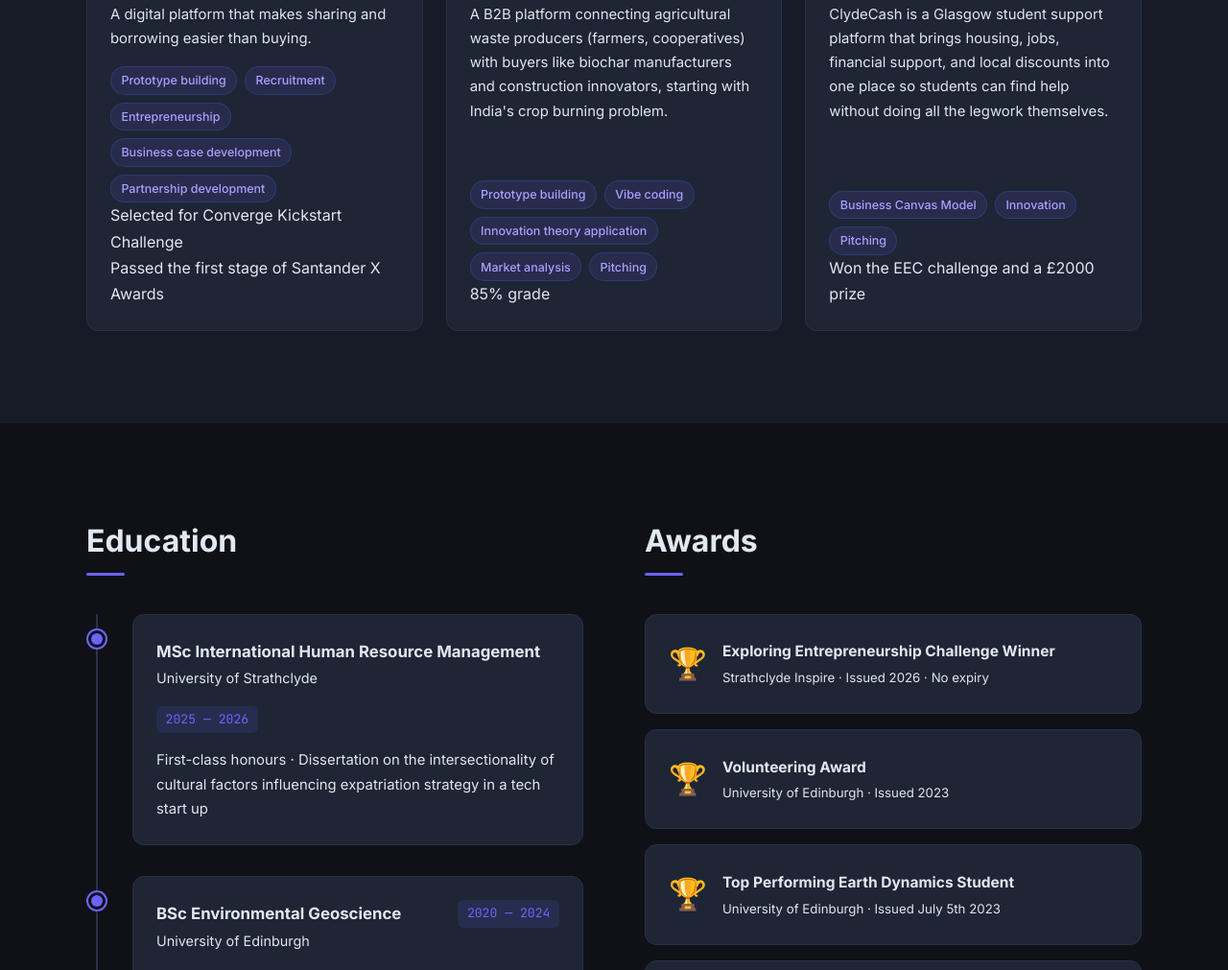
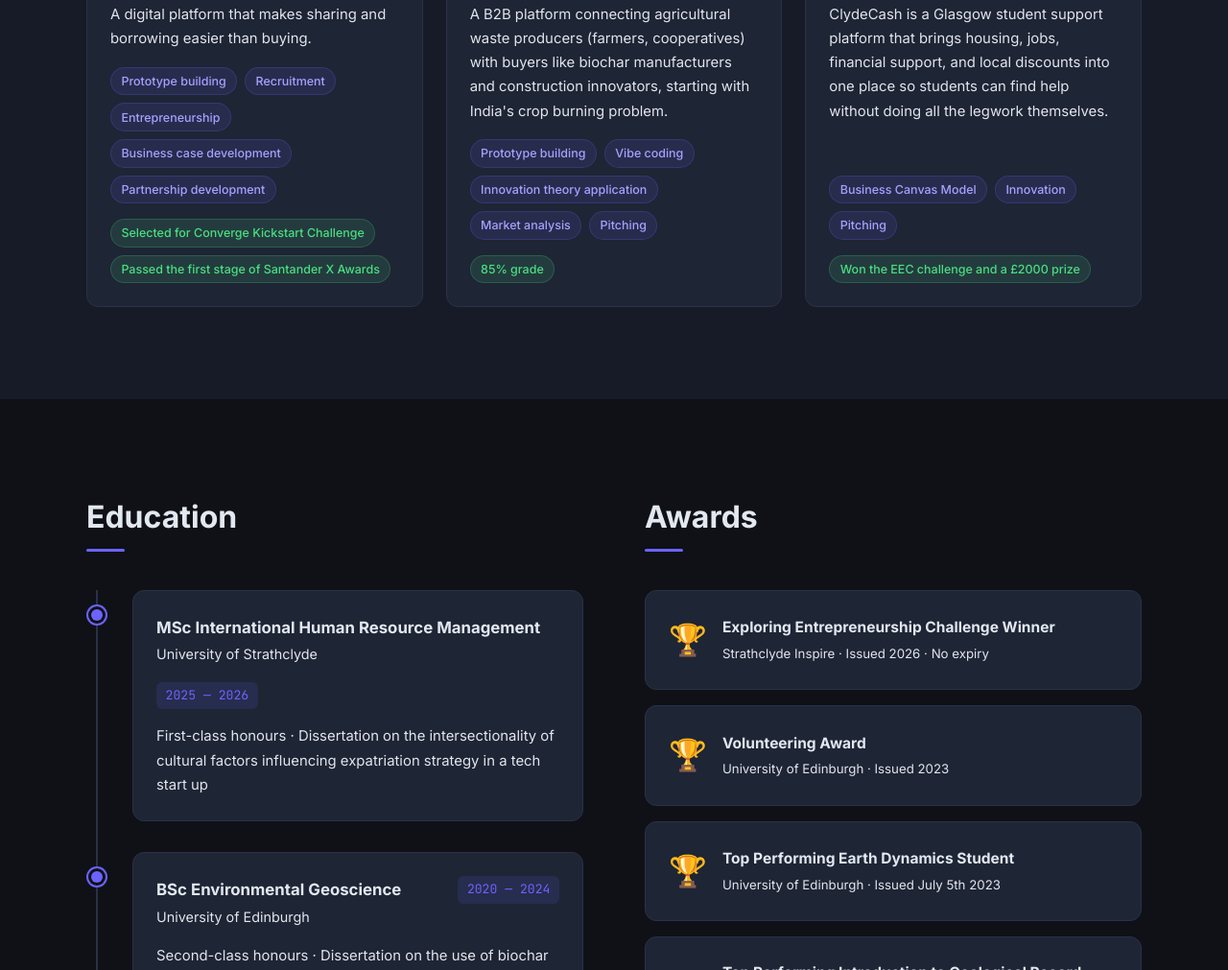
Before and after one commit to gvrlv1931-pixel/Experiments, a website: page index.html in a window 1280 px wide. Shown: the part 3596-4607 px from the top of the page at 96% size. Drawn offline with Linux system fonts and the light colour scheme.

Commit message:
Add achievement styles to style.css
Add styles for achievement list and achievement items.

```diff
--- a/style.css
+++ b/style.css
@@ -138,6 +138,25 @@ button { cursor: pointer; border: none; background: none; font: inherit; }
   padding: 0.2rem 0.65rem;
   border-radius: 999px;
   border: 1px solid rgba(108,99,255,0.2);
+}
+
+/* ─── Achievement ────────────────────────────────────────────────────── */
+
+.achievement-list {
+  display: flex;
+  flex-wrap: wrap;
+  gap: var(--s1);
+  margin-top: var(--s2);
+}
+
+.achievement {
+  background: rgba(74, 222, 128, 0.12);
+  color: #4ade80;
+  font-size: 0.78rem;
+  font-weight: 500;
+  padding: 0.2rem 0.65rem;
+  border-radius: 999px;
+  border: 1px solid rgba(74, 222, 128, 0.2);
 }
 
 /* ─── Nav ─────────────────────────────────────────────────────── */
```
